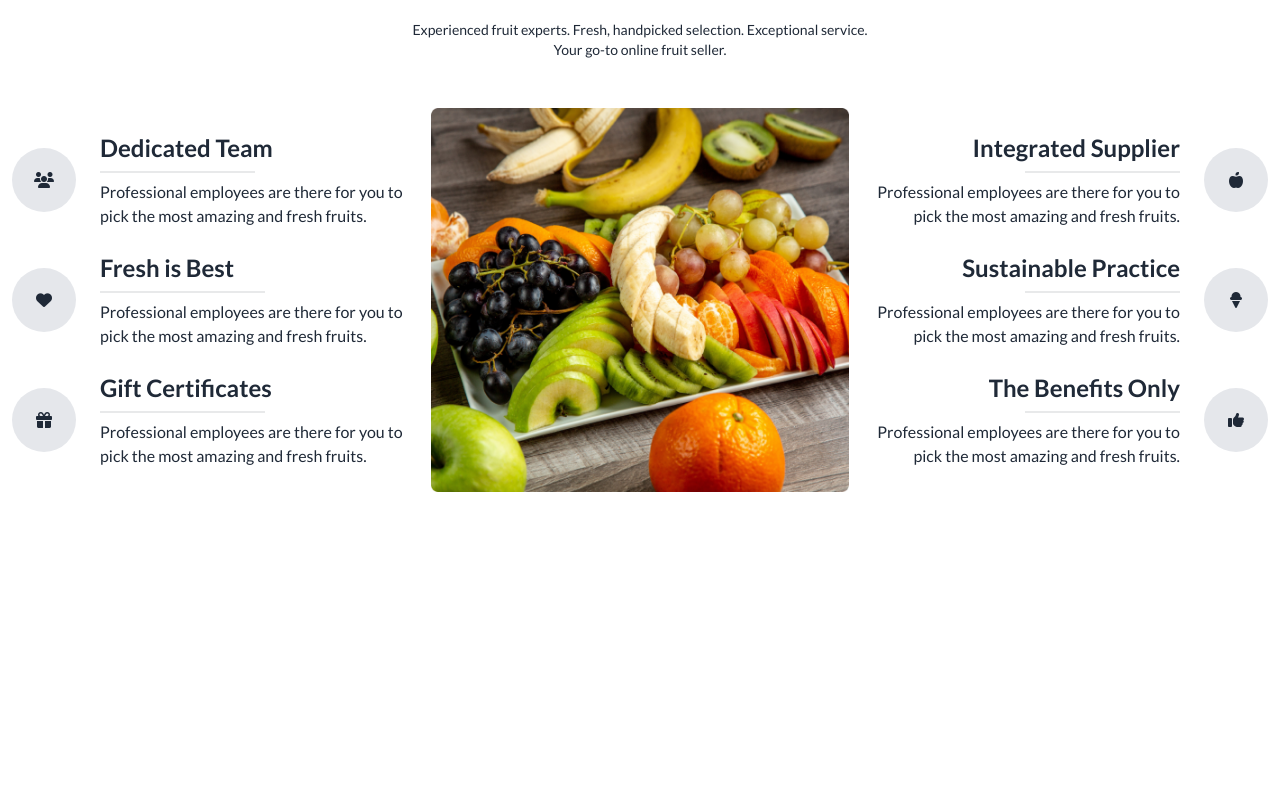
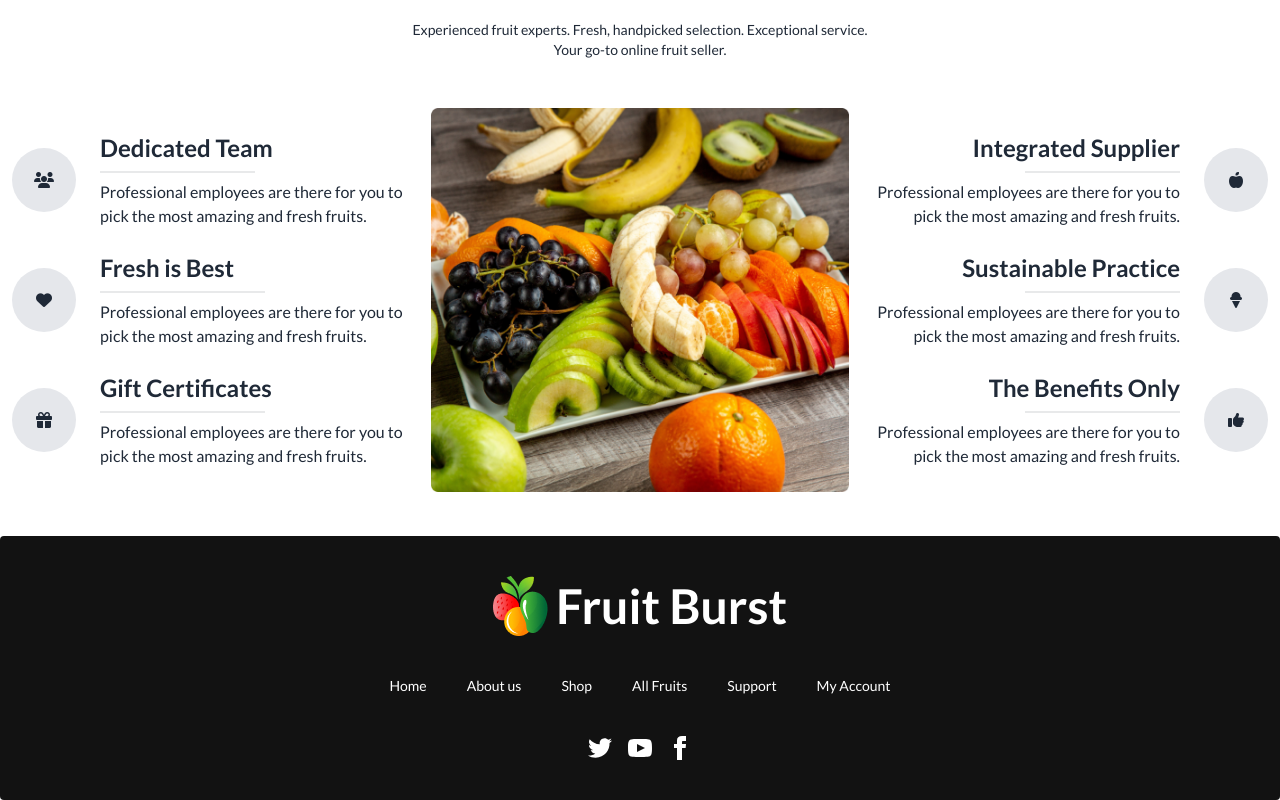
Before and after one commit to merajfaizan/fruit-burst, a plain HTML site: page index.html in a window 1280 px wide. Shown: the part 2976-3776 px from the top of the page. Before the commit the page ends 3512 px from the top, so only its background shows below. Drawn offline with nearby package versions, Linux system fonts and the light colour scheme.

Commit message:
footer setion added

```diff
--- a/index.html
+++ b/index.html
@@ -919,6 +919,26 @@
         </div>
       </section>
     </main>
-    <footer></footer>
+    <footer class="footer footer-center p-10 bg-[#121212] text-white rounded">
+      <div class="flex ">
+        <img src="images/logo.png" alt="logo">
+        <p class="text-5xl font-bold">Fruit Burst</p>
+      </div>
+      <div class="flex flex-wrap justify-center gap-x-10">
+        <a class="link link-hover">Home</a>
+        <a class="link link-hover">About us</a>
+        <a class="link link-hover">Shop</a>
+        <a class="link link-hover">All Fruits</a>
+        <a class="link link-hover">Support</a>
+        <a class="link link-hover">My Account</a>
+      </div>
+      <div>
+        <div class="grid grid-flow-col gap-4">
+          <a class="hover:text-[#F85559]"><svg xmlns="http://www.w3.org/2000/svg" width="24" height="24" viewBox="0 0 24 24" class="fill-current"><path d="M24 4.557c-.883.392-1.832.656-2.828.775 1.017-.609 1.798-1.574 2.165-2.724-.951.564-2.005.974-3.127 1.195-.897-.957-2.178-1.555-3.594-1.555-3.179 0-5.515 2.966-4.797 6.045-4.091-.205-7.719-2.165-10.148-5.144-1.29 2.213-.669 5.108 1.523 6.574-.806-.026-1.566-.247-2.229-.616-.054 2.281 1.581 4.415 3.949 4.89-.693.188-1.452.232-2.224.084.626 1.956 2.444 3.379 4.6 3.419-2.07 1.623-4.678 2.348-7.29 2.04 2.179 1.397 4.768 2.212 7.548 2.212 9.142 0 14.307-7.721 13.995-14.646.962-.695 1.797-1.562 2.457-2.549z"></path></svg></a>
+          <a class="hover:text-[#F85559]"><svg xmlns="http://www.w3.org/2000/svg" width="24" height="24" viewBox="0 0 24 24" class="fill-current"><path d="M19.615 3.184c-3.604-.246-11.631-.245-15.23 0-3.897.266-4.356 2.62-4.385 8.816.029 6.185.484 8.549 4.385 8.816 3.6.245 11.626.246 15.23 0 3.897-.266 4.356-2.62 4.385-8.816-.029-6.185-.484-8.549-4.385-8.816zm-10.615 12.816v-8l8 3.993-8 4.007z"></path></svg></a>
+          <a class="hover:text-[#F85559]"><svg xmlns="http://www.w3.org/2000/svg" width="24" height="24" viewBox="0 0 24 24" class="fill-current"><path d="M9 8h-3v4h3v12h5v-12h3.642l.358-4h-4v-1.667c0-.955.192-1.333 1.115-1.333h2.885v-5h-3.808c-3.596 0-5.192 1.583-5.192 4.615v3.385z"></path></svg></a>
+        </div>
+      </div>
+    </footer>
   </body>
 </html>
```
